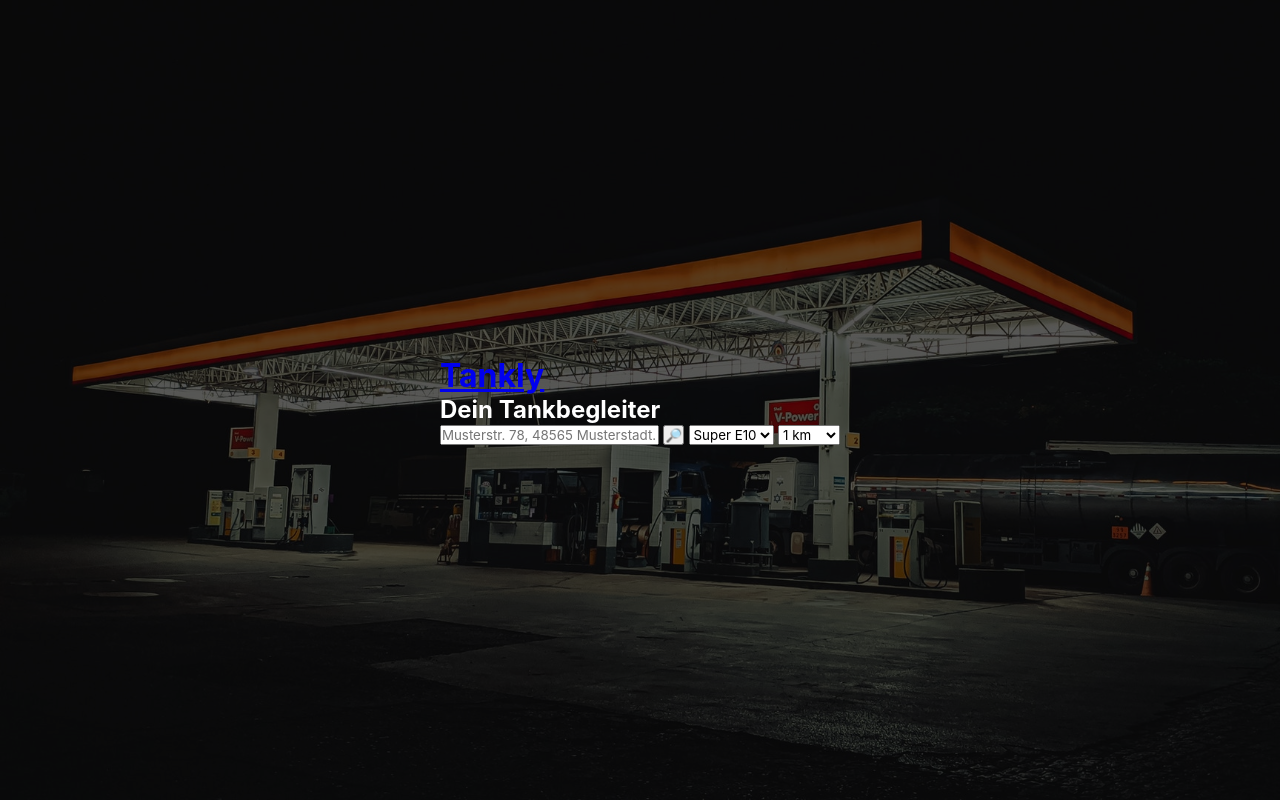
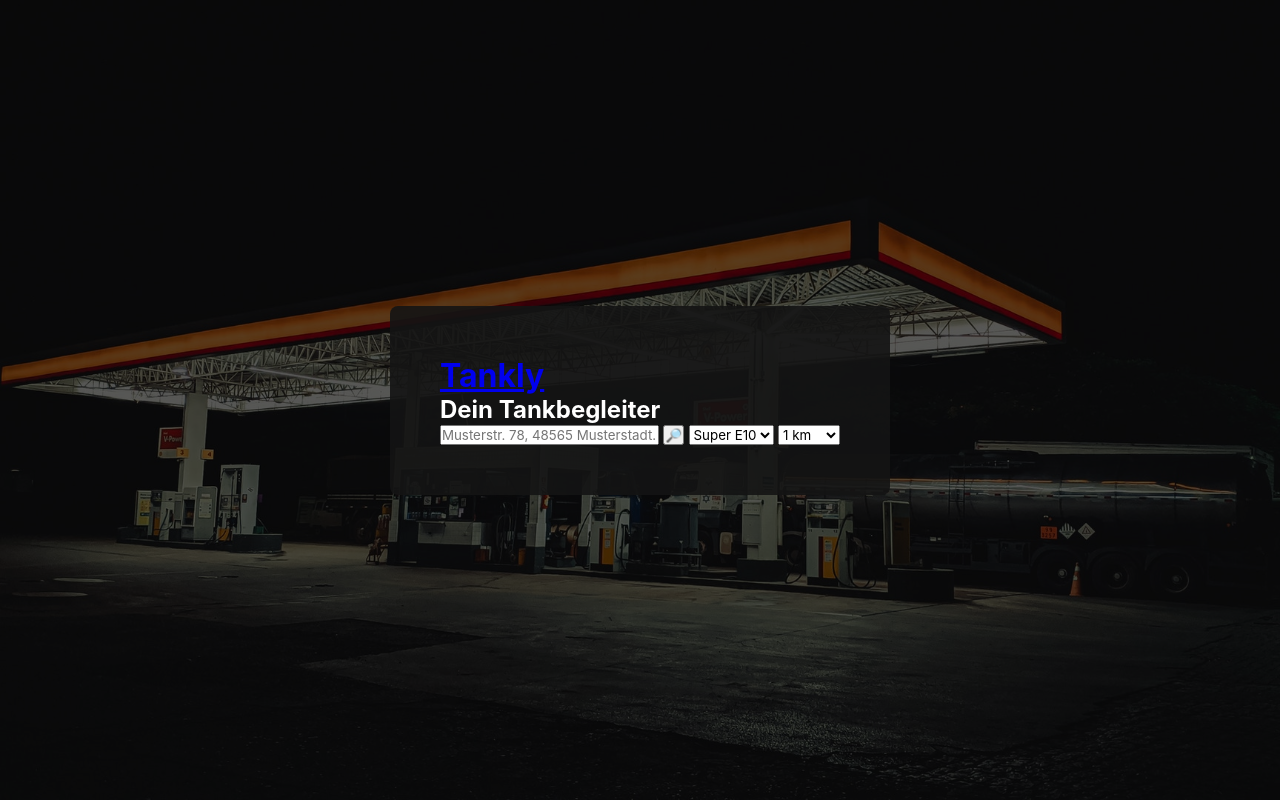
Before and after one commit to dawidduraj/tankly, a Flask app: page / in a window 1280 px wide. Run offline with Flask 2, Linux system fonts and the light colour scheme.

Commit message:
Fix background image sizing, stylize main component

```diff
--- a/static/main.css
+++ b/static/main.css
@@ -15,7 +15,14 @@ body{
     flex-direction: column;
     justify-content: center;
     align-items: center;
-    background: rgba(0, 0, 0, .65) url('/static/bg.jpg');
+    background: rgba(0, 0, 0, .65) url('/static/bg.jpg') no-repeat center center fixed;
     background-blend-mode: darken;
     background-size: cover;
 }
+
+
+main{
+    border-radius: 8px;
+    background-color: rgba(21, 21, 21, 0.9);
+    padding: 50px;
+}
```
